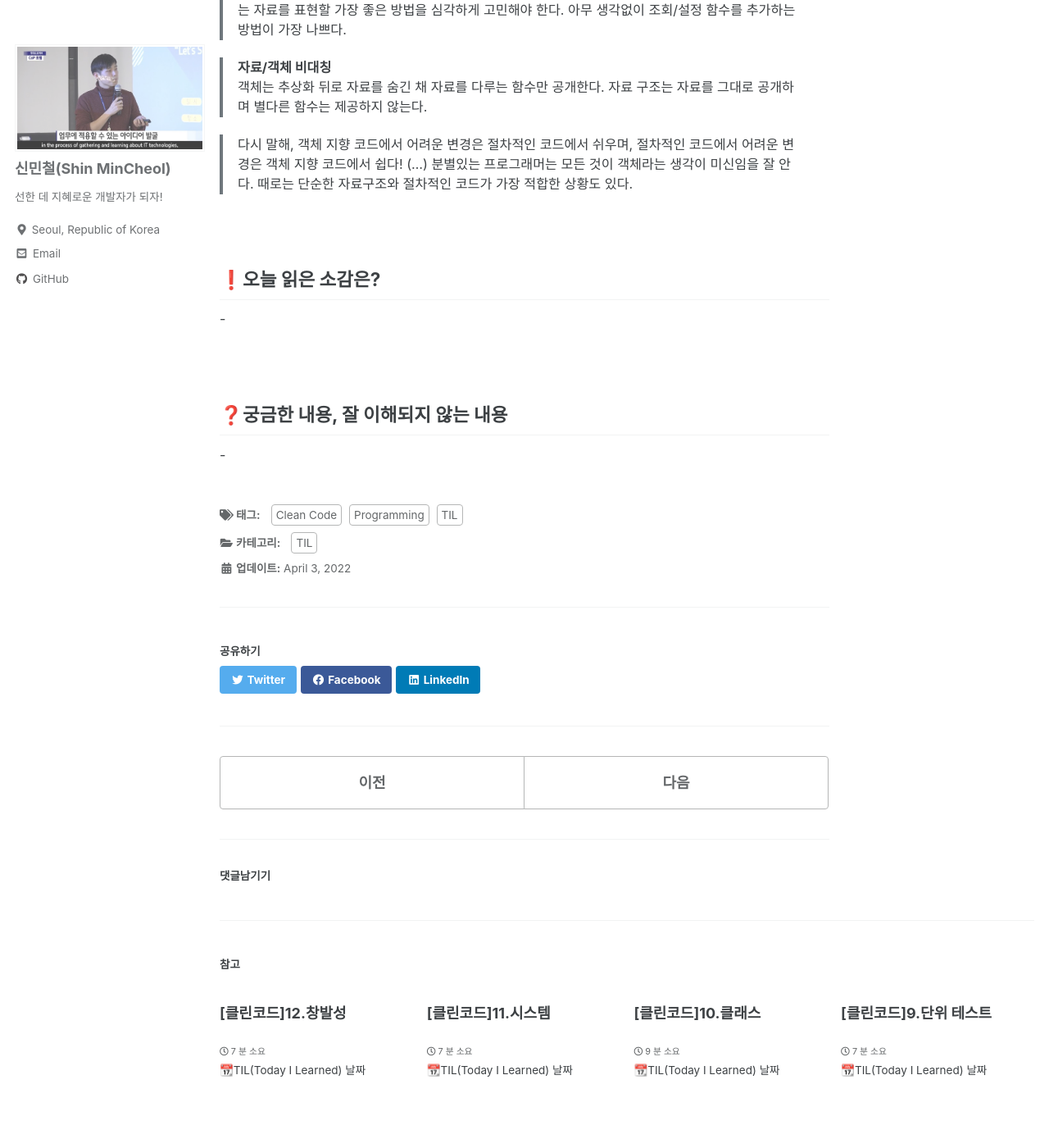
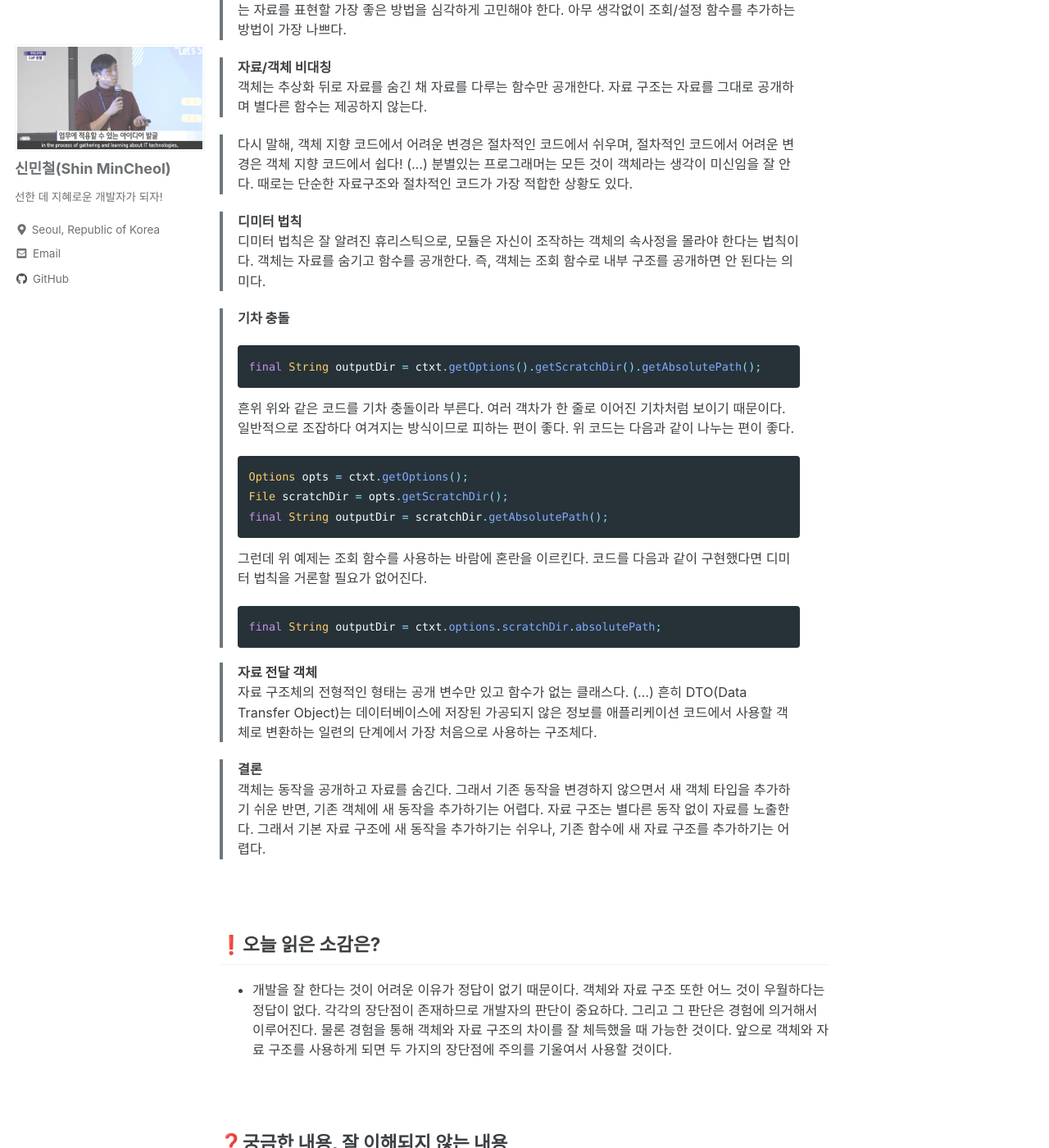
Before and after one commit to alsoj/alsoj.github.io, a Jekyll site: the page built from _posts/til/clean code/2022-04-03-[클린코드]6.객체와 자료구조.md, in a window 1280 px wide and 1400 px high, scrolled down 726 px. Shown: the whole window at 82% size. Built offline with Jekyll 4.4.1, drawn with Linux system fonts in a browser that asks for light colours; cached includes are drawn as plain includes; comment, search, counter and statistics services are not loaded; some of the changed text lies outside the part shown.

Commit message:
modify TIL clean code

````diff
--- a/_posts/til/clean code/2022-04-03-[클린코드]6.객체와 자료구조.md
+++ b/_posts/til/clean code/2022-04-03-[클린코드]6.객체와 자료구조.md
@@ -31,14 +31,44 @@ tags:
 
 > 다시 말해, 객체 지향 코드에서 어려운 변경은 절차적인 코드에서 쉬우며, 절차적인 코드에서 어려운 변경은 객체 지향 코드에서 쉽다! (...) 분별있는 프로그래머는 모든 것이 객체라는 생각이 미신임을 잘 안다. 때로는 단순한 자료구조와 절차적인 코드가 가장 적합한 상황도 있다.
 
+> **디미터 법칙**
+> 디미터 법칙은 잘 알려진 휴리스틱으로, 모듈은 자신이 조작하는 객체의 속사정을 몰라야 한다는 법칙이다. 객체는 자료를 숨기고 함수를 공개한다. 즉, 객체는 조회 함수로 내부 구조를 공개하면 안 된다는 의미다.
+
+> **기차 충돌**
+>
+> ```java
+> final String outputDir = ctxt.getOptions().getScratchDir().getAbsolutePath();
+> ```
+>
+> 흔위 위와 같은 코드를 기차 충돌이라 부른다. 여러 객차가 한 줄로 이어진 기차처럼 보이기 때문이다. 일반적으로 조잡하다 여겨지는 방식이므로 피하는 편이 좋다. 위 코드는 다음과 같이 나누는 편이 좋다.
+>
+> ```java
+> Options opts = ctxt.getOptions();
+> File scratchDir = opts.getScratchDir();
+> final String outputDir = scratchDir.getAbsolutePath();
+> ```
+>
+> 그런데 위 예제는 조회 함수를 사용하는 바람에 혼란을 이르킨다. 코드를 다음과 같이 구현했다면 디미터 법칙을 거론할 필요가 없어진다.
+>
+> ```java
+> final String outputDir = ctxt.options.scratchDir.absolutePath;
+> ```
+
+> **자료 전달 객체**
+> 자료 구조체의 전형적인 형태는 공개 변수만 있고 함수가 없는 클래스다. (...) 흔히 DTO(Data Transfer Object)는 데이터베이스에 저장된 가공되지 않은 정보를 애플리케이션 코드에서 사용할 객체로 변환하는 일련의 단계에서 가장 처음으로 사용하는 구조체다.
+
+> **결론**
+> 객체는 동작을 공개하고 자료를 숨긴다. 그래서 기존 동작을 변경하지 않으면서 새 객체 타입을 추가하기 쉬운 반면, 기존 객체에 새 동작을 추가하기는 어렵다. 자료 구조는 별다른 동작 없이 자료를 노출한다. 그래서 기본 자료 구조에 새 동작을 추가하기는 쉬우나, 기존 함수에 새 자료 구조를 추가하기는 어렵다.
+
 <br />
 
 ## ❗오늘 읽은 소감은?
 
--
+- 개발을 잘 한다는 것이 어려운 이유가 정답이 없기 때문이다. 객체와 자료 구조 또한 어느 것이 우월하다는 정답이 없다. 각각의 장단점이 존재하므로 개발자의 판단이 중요하다. 그리고 그 판단은 경험에 의거해서 이루어진다. 물론 경험을 통해 객체와 자료 구조의 차이를 잘 체득했을 때 가능한 것이다. 앞으로 객체와 자료 구조를 사용하게 되면 두 가지의 장단점에 주의를 기울여서 사용할 것이다.
 
 <br />
 
 ## ❓궁금한 내용, 잘 이해되지 않는 내용
 
--
+- 디미터 법칙이란?
+  객체 지향 프로그래밍에서 가장 중요한 것은 "객체가 어떤 데이터를 가지고 있는가?"가 아니라, **"객체가 어떤 메세지를 주고 받는가?"** 이다. 그렇기에 디미터의 법칙은 객체 지향 프로그래밍에서 상당히 중요한 개념인데, 디미터의 법칙이 위배된다는 것은 올바른 객체 지향 프로그래밍을 하지 못하고 있다는 증거이기도 하다.
````
